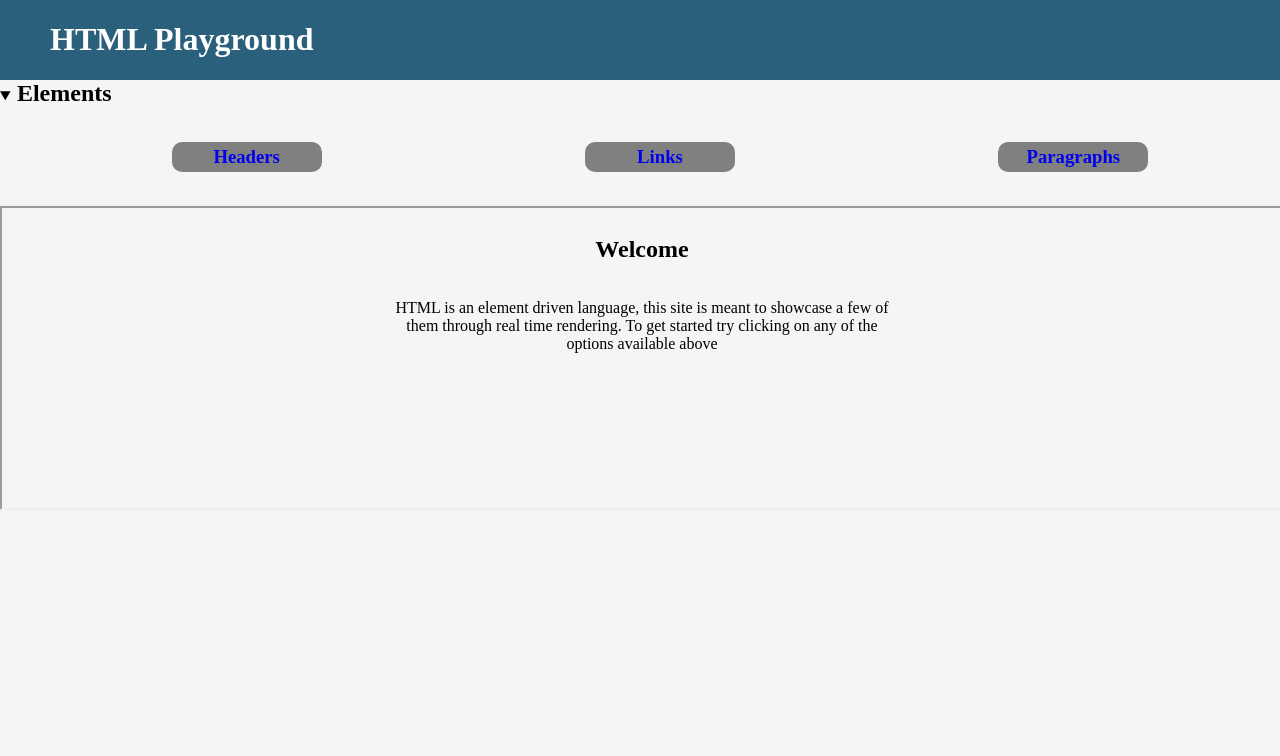
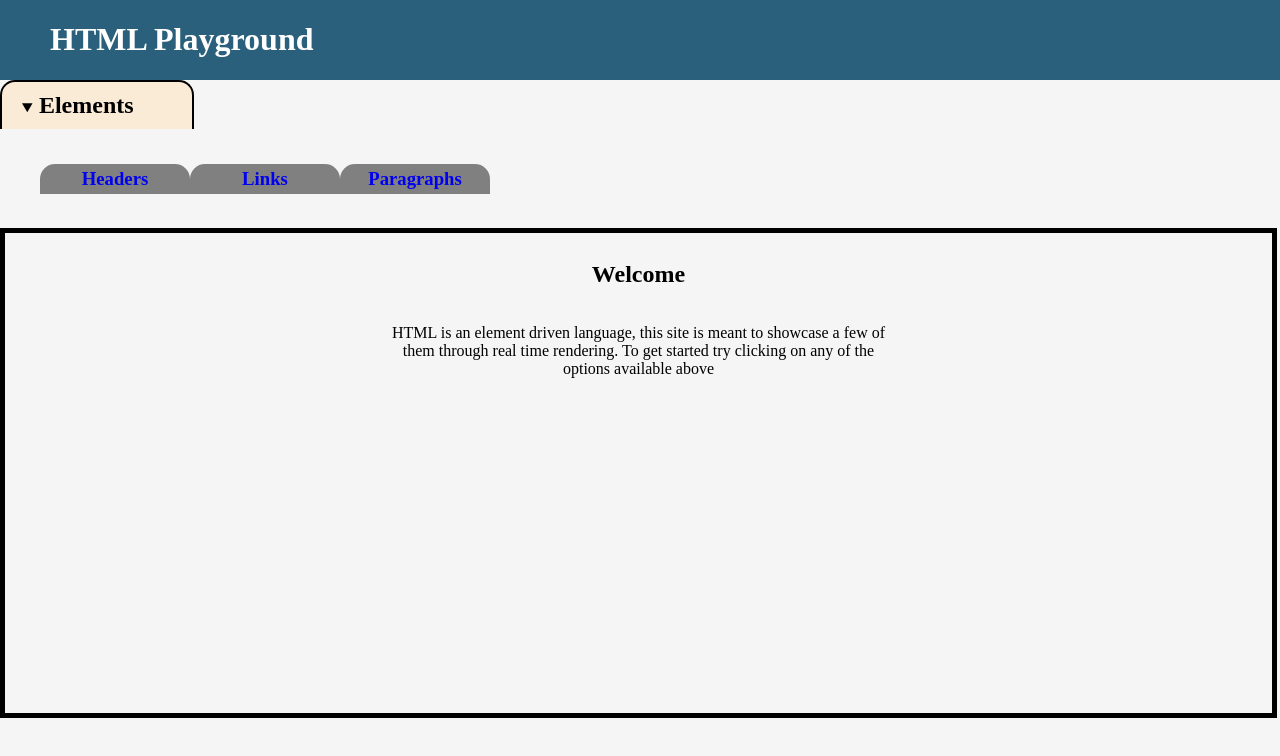
Before and after one commit to joe-toni/Introductions_To_HTML, a plain HTML site: page index.html in a window 1280 px wide. Drawn offline with Linux system fonts and the light colour scheme.

Commit message:
continued testing out styling for both component and index pages

```diff
--- a/index.html
+++ b/index.html
@@ -32,6 +32,8 @@
         ul
             {
                 list-style: none;
+                display: flex;
+                flex-wrap: wrap;
             }
         li a
             {
@@ -39,7 +41,7 @@
                 background-color: grey;
                 width: 150px;
                 height: 30px;
-            border-radius: 10px;
+                border-radius: 15px 15px 0 0;
                 display: flex;
                 justify-content: center;
                 align-items: center;
@@ -47,6 +49,25 @@
         details summary > *
             {
                 display: inline;
+
+
+            }
+        details summary
+        {
+                background-color: antiquewhite;
+                width: 150px;
+                border: 2px solid black;
+                border-radius: 15px 15px 0 0;
+                border-bottom: 0px;
+                padding: 10px 20px;
+
+        }
+
+        iframe
+        {
+            width: 99%;
+            height: 60vh;
+            border: 5px solid black;
         }
     </style>
 </head>
@@ -58,7 +79,7 @@
     <nav>
         <details open="open" >
            <summary><h2>Elements</h2></summary>
-            <ul style="list-style: none; display: flex; flex-wrap: wrap; justify-content: space-around;  ">
+            <ul>
                 <li><h3><a href="./components/headers.html" target="iframe_a">Headers</a></h3></li>
                 <li><h3><a href="./components/links.html" target="iframe_a">Links</a></h3></li>
                 <li><h3><a href="./components/paragraphs.html" target="iframe_a">Paragraphs</a></h3></li>
@@ -67,7 +88,7 @@
     </nav>
 
     <main>
-        <iframe src="./components/introduction.html" name="iframe_a" title="Element Window" width="100%" height="300px"></iframe>
+        <iframe src="./components/introduction.html" name="iframe_a" title="Element Window"></iframe>
     </main>
 
     </body>
--- a/style.css
+++ b/style.css
@@ -0,0 +1,36 @@
+body
+{
+    display: flex;
+    height: 100%;
+    width: 100%;
+    flex-direction: column;
+}
+
+section
+{
+    display: flex;
+    align-items: center;
+    flex-direction: column;
+}
+
+h2
+{
+    width: 70%;
+    background-color: antiquewhite;
+    text-align: center;
+}
+
+main
+{
+    display: flex;
+}
+
+textarea
+{
+    flex-basis: 50%;
+}
+
+iframe
+{
+    flex-basis: 50%;
+}
```
Also changed, not shown: components/headers.html (+9 -5 lines). Lines whose indentation alone changed are shown as unchanged.
